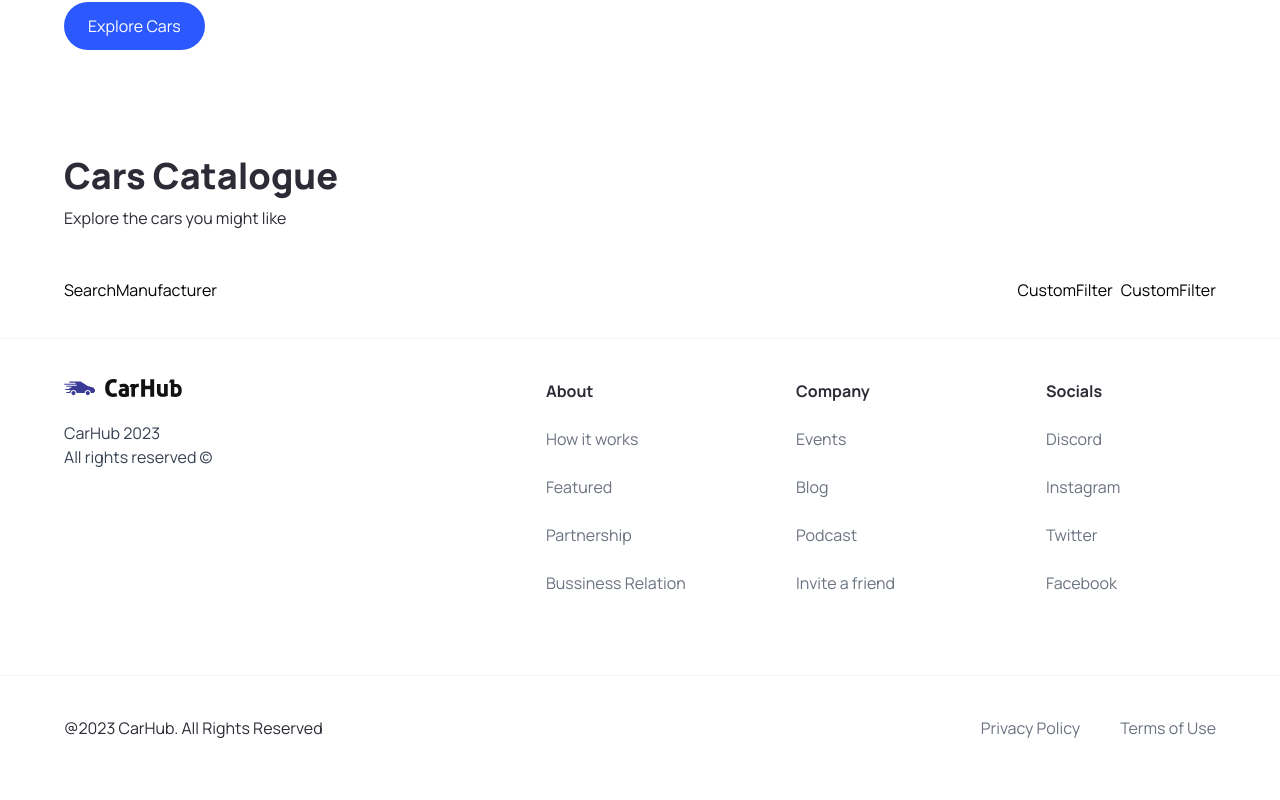
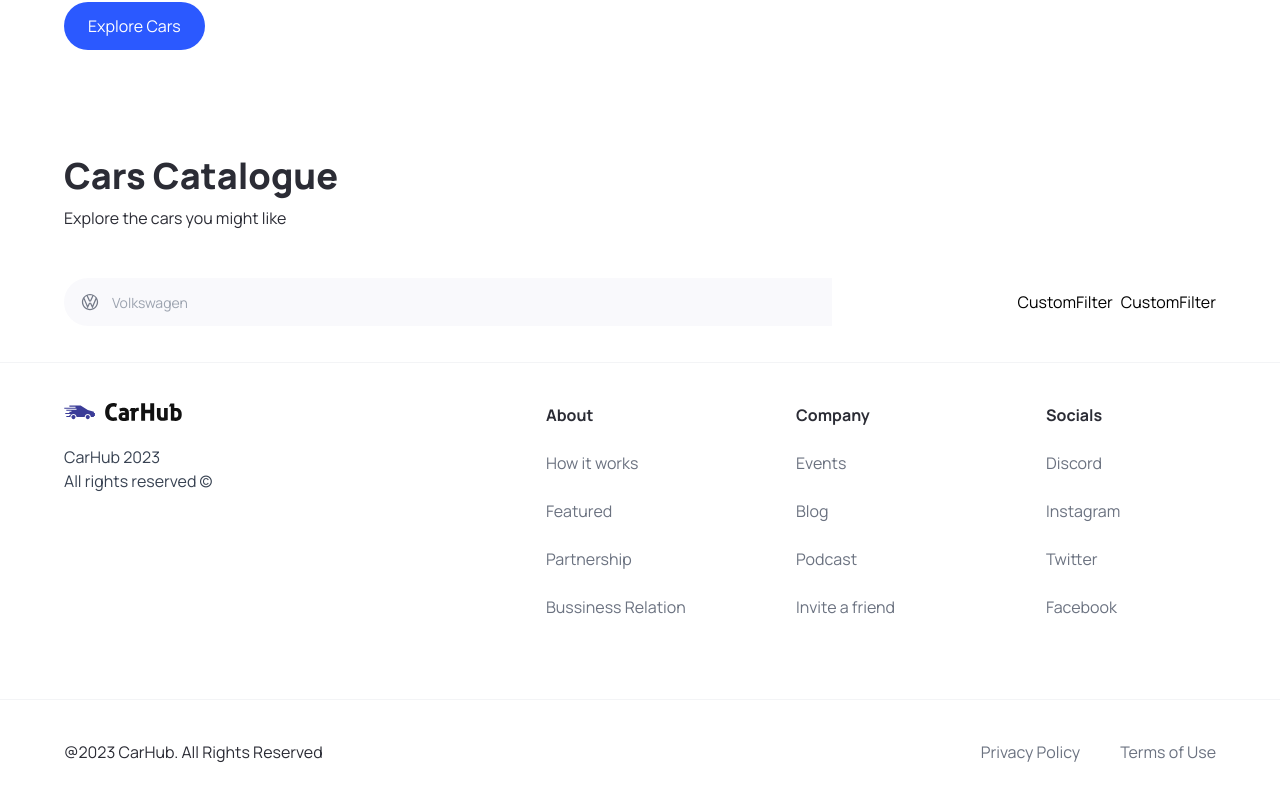
Before and after one commit to CMT94/cars-showcase-next-app, a Next.js app: page / in a window 1280 px wide. Shown: the part 708-1508 px from the top of the page. Built offline with nearby package versions, Linux system fonts and the light colour scheme.

Commit message:
SearchManufacturer UI component done

```diff
--- a/components/SearchManufacturer.tsx
+++ b/components/SearchManufacturer.tsx
@@ -1,12 +1,103 @@
+"use client";
+
 import React from "react";
+import Image from "next/image";
 
 import { SearchManufacturerProps } from "@/types";
+import { Combobox, Transition } from "@headlessui/react";
+
+import { MANUFACTURERS } from "@/constants";
 
 const SearchManufacturer = ({
   manufacturer,
   setManufacturer,
 }: SearchManufacturerProps) => {
-  return <div>SearchManufacturer</div>;
+  const [query, setQuery] = React.useState("");
+
+  const handleChangeQuery = (ev: React.ChangeEvent<HTMLInputElement>) => {
+    setQuery(ev.target.value);
+  };
+
+  const resetQuery = () => setQuery("");
+
+  const filteredManufacturers =
+    query === ""
+      ? MANUFACTURERS
+      : MANUFACTURERS.filter((item) =>
+          item
+            .toLowerCase()
+            .replace(/\s+/g, "")
+            .includes(query.toLowerCase().replace(/\s+/g, ""))
+        );
+
+  return (
+    <div className="search-manufacturer">
+      <Combobox value={manufacturer} onChange={setManufacturer}>
+        <div className="relative w-full">
+          <Combobox.Button className="absolute top-[14px]">
+            <Image
+              src="/car-logo.svg"
+              alt="Car logo"
+              width={20}
+              height={20}
+              className="ml-4"
+            />
+          </Combobox.Button>
+
+          <Combobox.Input
+            className="search-manufacturer__input"
+            placeholder="Volkswagen"
+            displayValue={(manufacturer: string) => manufacturer}
+            onChange={handleChangeQuery}
+          />
+
+          <Transition
+            as={React.Fragment}
+            enter="transition ease-in duration-100"
+            enterFrom="opacity-0"
+            enterTo="opacity-100"
+            leave="transition ease-in duration-100"
+            leaveFrom="opactity-100"
+            leaveTo="opacity-0"
+            afterLeave={resetQuery}
+          >
+            <Combobox.Options>
+              {filteredManufacturers.map((item, itemIndex) => (
+                <Combobox.Option
+                  key={itemIndex}
+                  value={item}
+                  className={({ active }) =>
+                    `relative search-manufacturer__option ${
+                      active ? "bg-primary-blue text-white" : "text-gray-900"
+                    }`
+                  }
+                >
+                  {({ selected, active }) => (
+                    <React.Fragment>
+                      <span
+                        className={`block truncate ${
+                          selected ? "font-medium" : "font-normal"
+                        }`}
+                      >
+                        {item}
+                      </span>
+                      {selected ? (
+                        <span
+                          className={`absolute inset-y-0 left-0 flex items-center pl-3 ${
+                            active ? "text-white" : "text-teal-600"
+                          }`}
+                        ></span>
+                      ) : null}
+                    </React.Fragment>
+                  )}
+                </Combobox.Option>
+              ))}
+            </Combobox.Options>
+          </Transition>
+        </div>
+      </Combobox>
+    </div>
+  );
 };
 
 export default SearchManufacturer;
```
